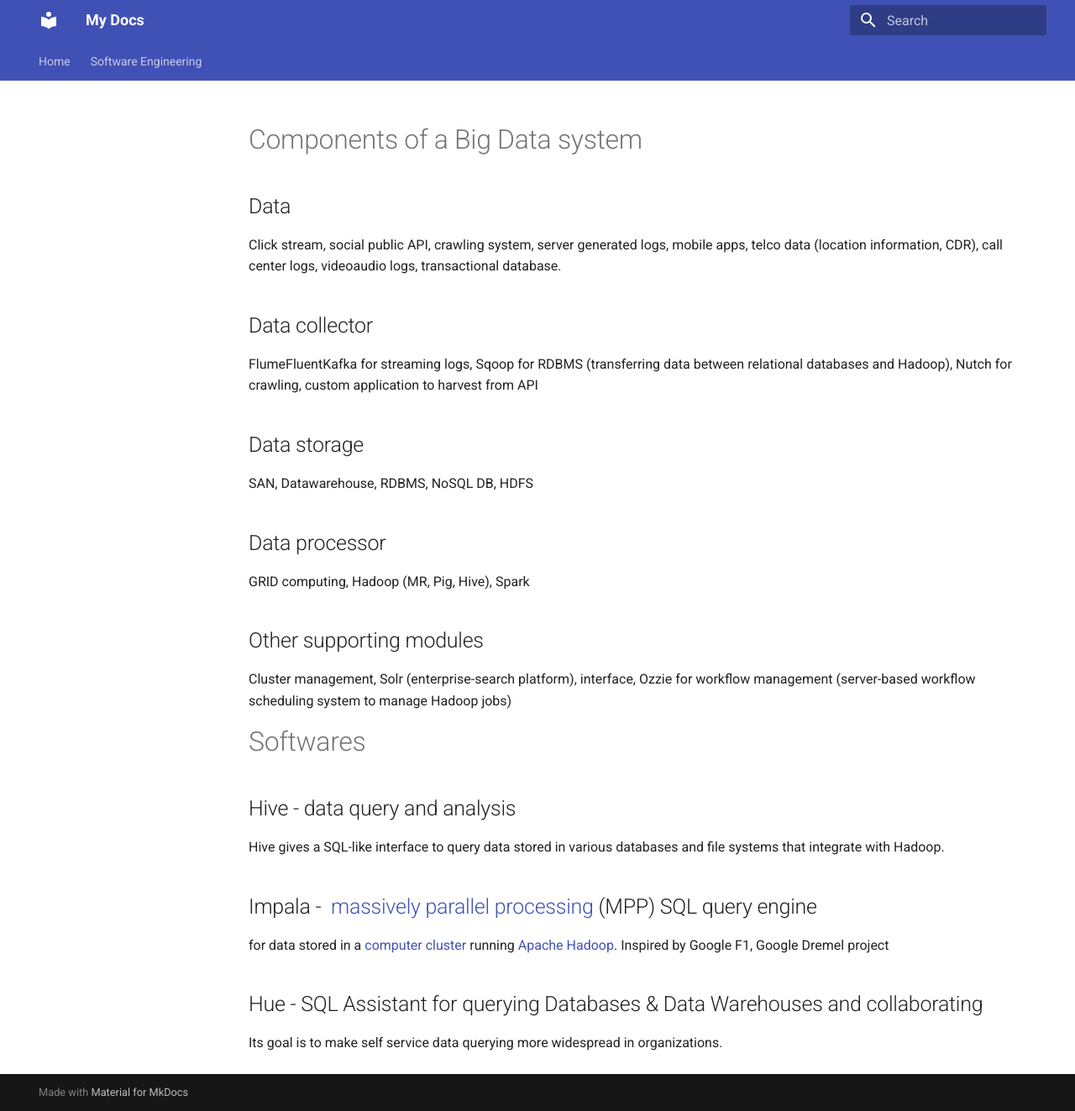
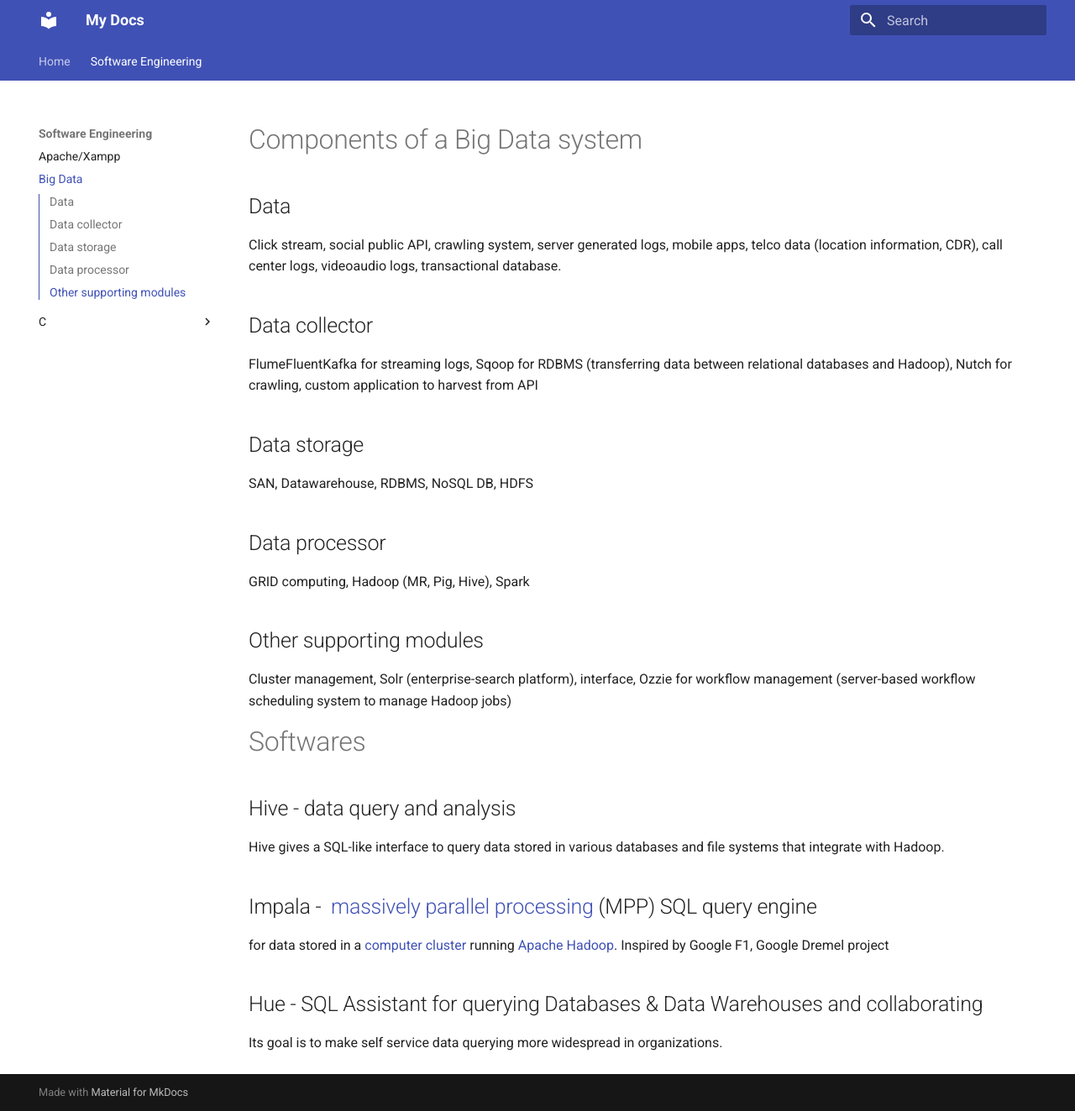
Before and after one commit to chucnxwork/se-notebook, an MkDocs documentation site: the page built from docs/SoftwareEngineering/BigData/BigData.md, in a window 1280 px wide and 1323 px high. Shown: the whole window at 84% size. Built offline with MkDocs 1.6.1 and Material for MkDocs 9.7.7, drawn with Linux system fonts in a browser that asks for light colours; some of the changed lines change nothing that is shown.

Commit message:
Add navigation for Big Data and C

```diff
--- a/mkdocs.yml
+++ b/mkdocs.yml
@@ -12,3 +12,8 @@ nav:
   - Home: index.md
   - Software Engineering:
     - Apache/Xampp: SoftwareEngineering/ApacheXampp/ApacheXampp.md
+    - Big Data: SoftwareEngineering/BigData/BigData.md
+    - C:
+      - SoftwareEngineering/C/timgiaoduongtron.cpp
+      - SoftwareEngineering/C/hinhtronhinhchunhatnhonhat.cpp
+      - SoftwareEngineering/C/hinhtronhinhchunhatnhonhat - Copy.cpp
```
